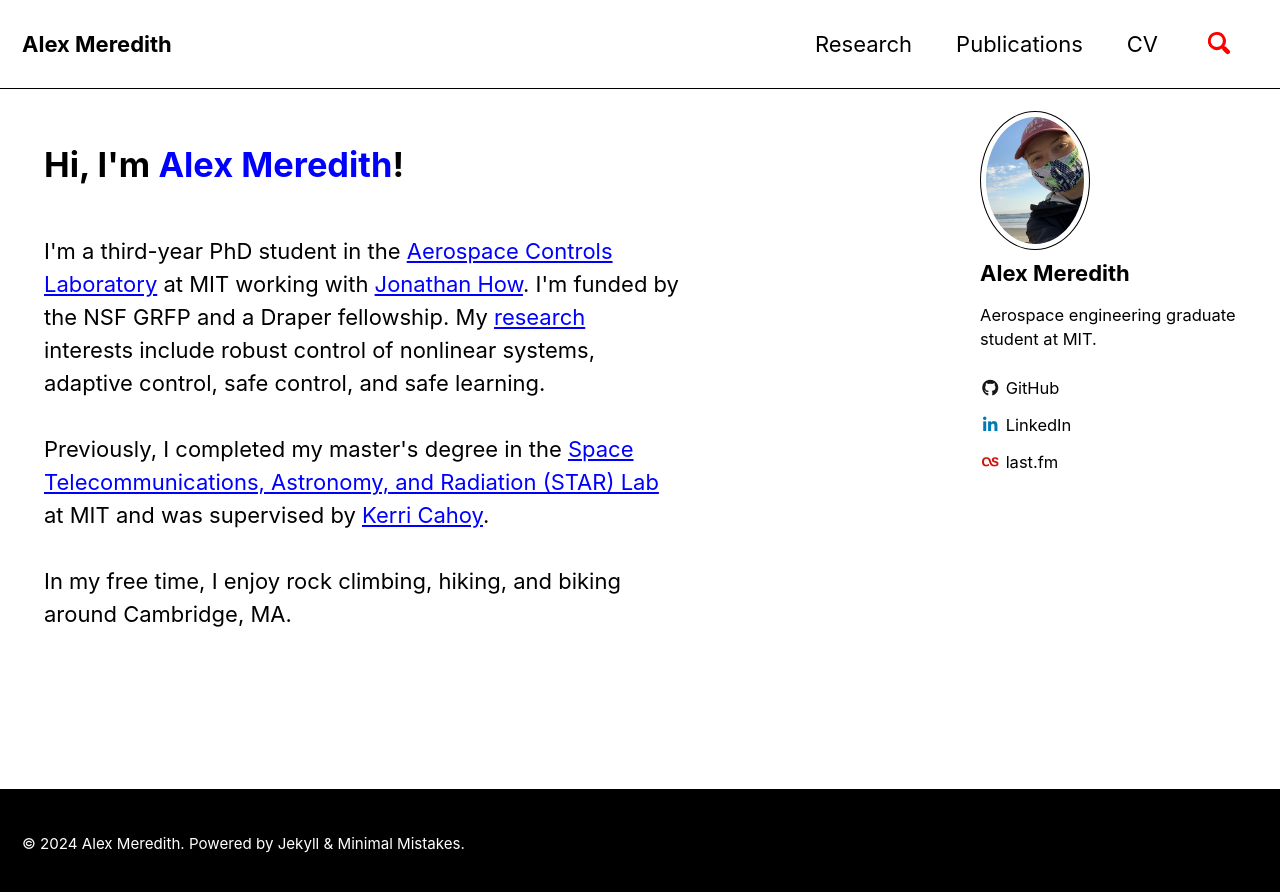
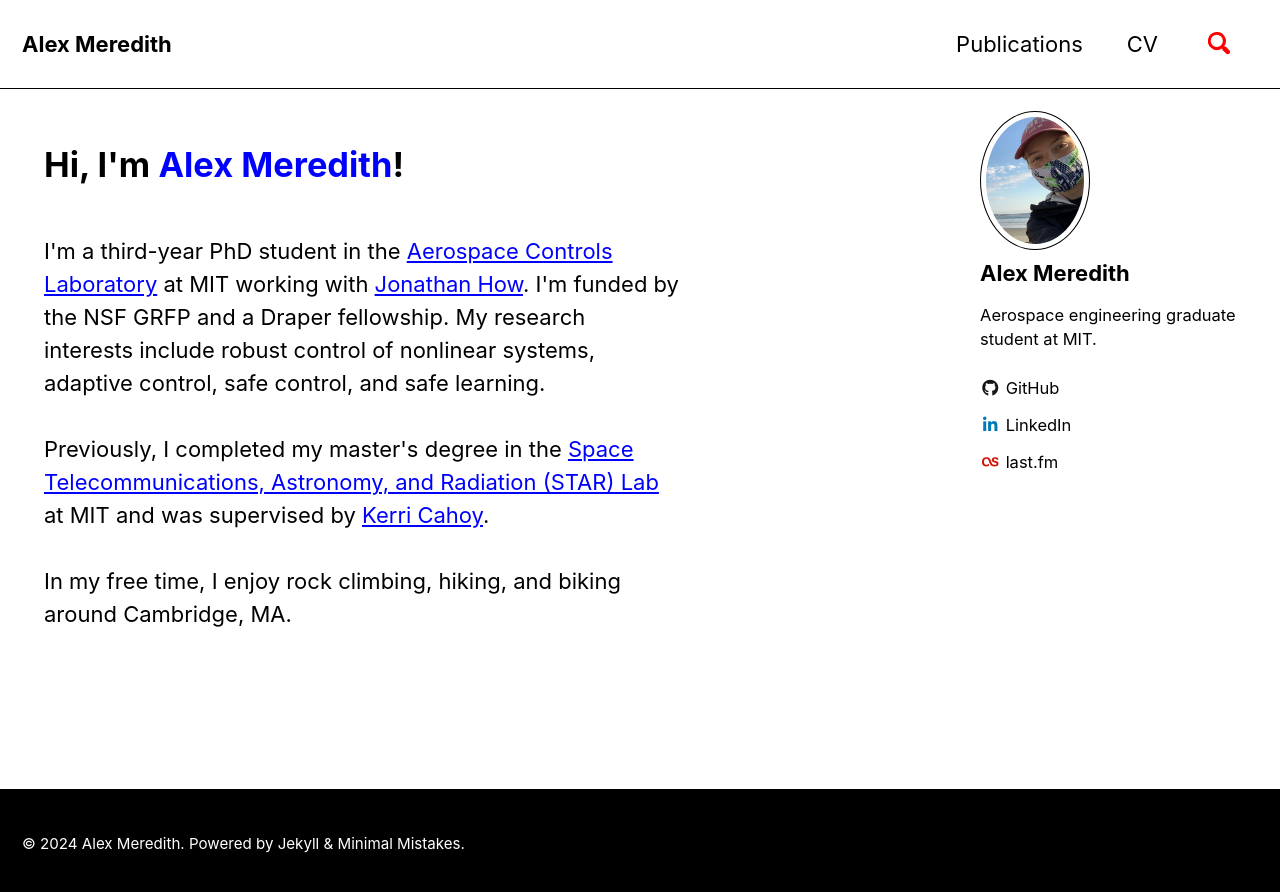
Before and after one commit to alexmeredith8299/alexmeredith8299.github.io, a Jekyll site: the page built from index.html, in a window 1280 px wide. Shown: the top 892 px of the page. Built offline with Jekyll 4.4.1, drawn with Linux system fonts in a browser that asks for light colours; cached includes are drawn as plain includes; some of the changed lines change nothing that is shown.

Commit message:
temporarily removed research page

```diff
--- a/_data/navigation.yml
+++ b/_data/navigation.yml
@@ -1,6 +1,6 @@
 main:
-  - title: "Research"
-    url: /research/
+  #- title: "Research"
+  #  url: /research/
   - title: "Publications"
     url: /publications/
   - title: "CV"
--- a/index.html
+++ b/index.html
@@ -3,6 +3,6 @@ layout: single
 author_profile: true
 ---
 <br><h1> Hi, I'm <span style="color:blue">Alex Meredith</span>!</h1>
-<br>I'm a third-year PhD student in the <a href="https://acl.mit.edu/">Aerospace Controls Laboratory</a> at MIT working with <a href="http://www.mit.edu/people/jhow/">Jonathan How</a>. I'm funded by the NSF GRFP and a Draper fellowship. My <a href="research">research</a> interests include robust control of nonlinear systems, adaptive control, safe control, and safe learning.
+<br>I'm a third-year PhD student in the <a href="https://acl.mit.edu/">Aerospace Controls Laboratory</a> at MIT working with <a href="http://www.mit.edu/people/jhow/">Jonathan How</a>. I'm funded by the NSF GRFP and a Draper fellowship. My research interests include robust control of nonlinear systems, adaptive control, safe control, and safe learning.
 <br><br> Previously, I completed my master's degree in the <a href="https://starlab.mit.edu/">Space Telecommunications, Astronomy, and Radiation (STAR) Lab</a> at MIT and was supervised by <a href="https://aeroastro.mit.edu/people/kerri-cahoy/">Kerri Cahoy</a>.
 <br><br>In my free time, I enjoy rock climbing, hiking, and biking around Cambridge, MA.
```
